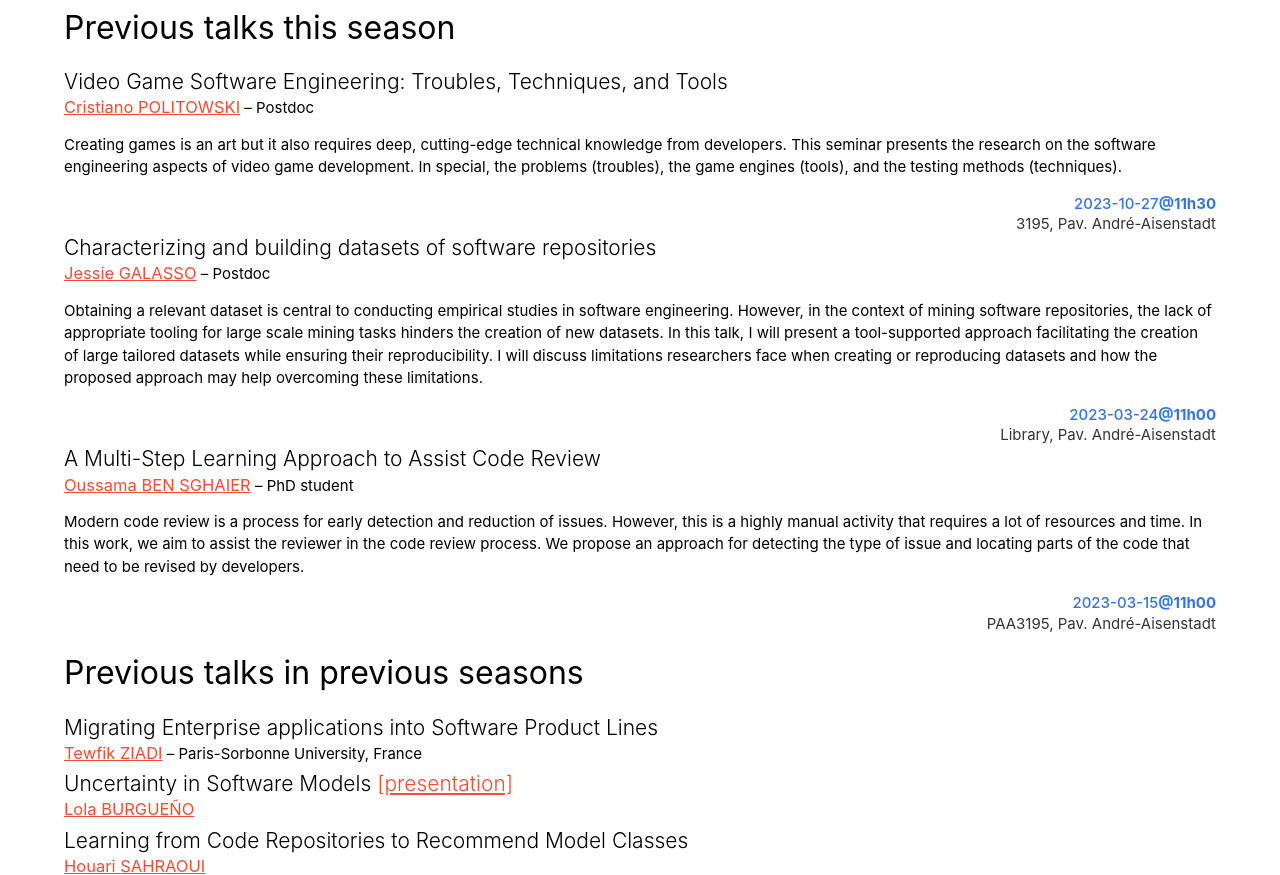
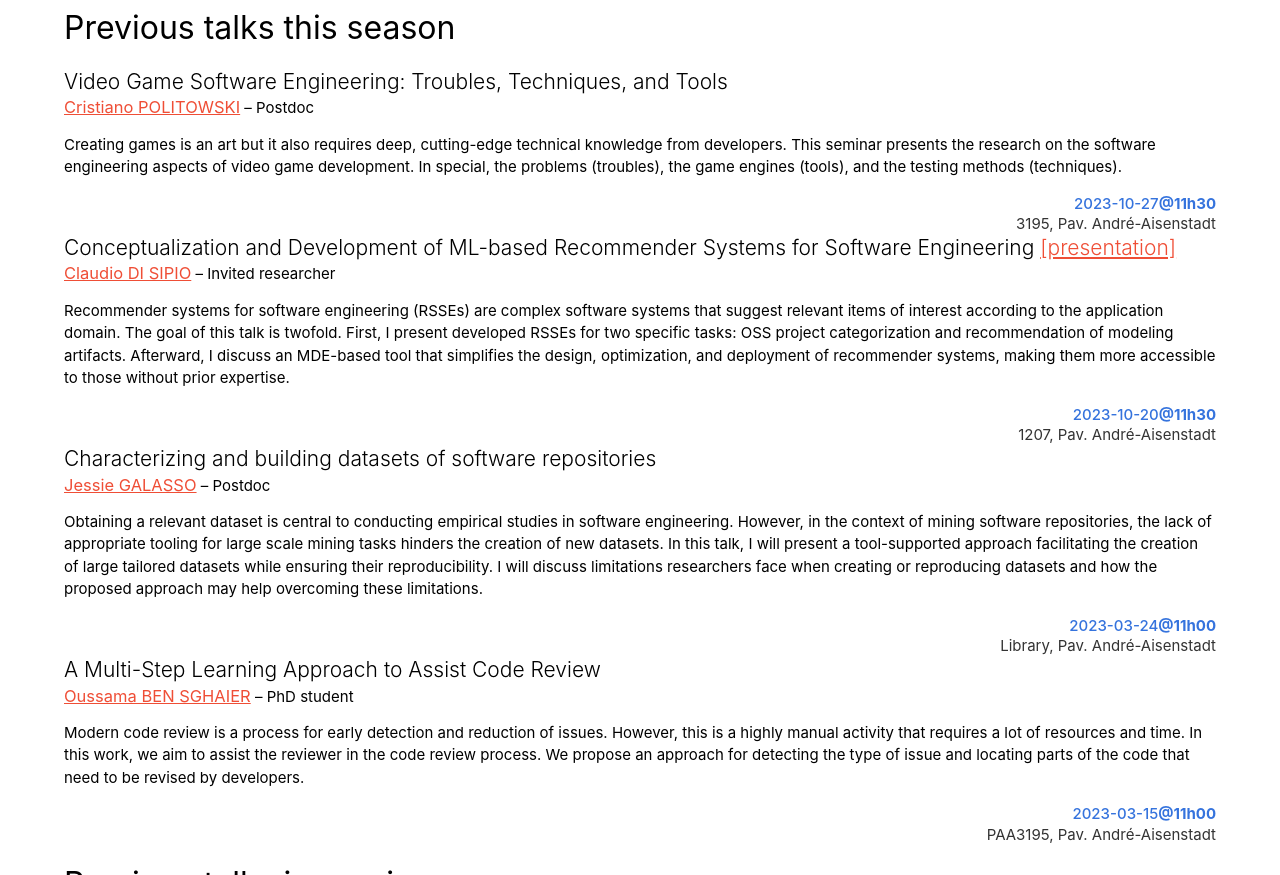
Before and after one commit to geodes-sms/geodes-sms.github.io, a Jekyll site: the page built from events/seminar.html, in a window 1280 px wide and 900 px high, scrolled down 716 px, cut to the strip 25-900 px from the top of the window. Built offline with Jekyll 4.4.1, drawn with Linux system fonts in a browser that asks for light colours.

Commit message:
claudio seminar presentation added

```diff
--- a/_data/events/seminars.yml
+++ b/_data/events/seminars.yml
@@ -49,6 +49,28 @@
       affiliation: Postdoc
       url: https://cpoli.live/
       photo: https://geodes.iro.umontreal.ca/images/people/cristiano.jpg
+  status: done
+
+- date: 2023-10-20
+  season: current
+  time: 11h30
+  location: 1207, Pav. André-Aisenstadt
+  title: Conceptualization and Development of ML-based Recommender Systems for Software Engineering
+  short_description: >
+    Recommender systems for software engineering (RSSEs) are complex software systems that suggest relevant items of interest according to the application domain.
+    The goal of this talk is twofold. First, I present developed RSSEs for two specific tasks: OSS project categorization and recommendation of modeling artifacts.
+    Afterward, I discuss an MDE-based tool that simplifies the design, optimization, and deployment of recommender systems, making them more accessible to those without prior expertise.
+  description: >
+    Recommender systems for software engineering (RSSEs) are complex software systems that suggest relevant items of interest according to the application domain, e.g., code snippets, Q&A posts, and third-party libraries.
+    The development of RSs encompasses the execution of different steps, including data preprocessing, choice of appropriate algorithms, and item delivery, to name a few.
+    Though RSs can alleviate the curse of information overload, existing approaches resemble black-box systems, where the end-user is not supposed to customize the overall process.
+    The goal of this talk is twofold. First, I present developed RSSEs for two specific tasks, i.e., OSS project categorization and recommendation of modeling artifacts. Afterward, I discuss an MDE-based tool that simplifies the design, optimization, and deployment of recommender systems, making them more accessible to those without prior expertise.
+  presenters:
+    - name: Claudio DI SIPIO
+      affiliation: Invited researcher
+      url: https://claudiodsi.github.io/
+      photo: https://geodes.iro.umontreal.ca/images/people/claudio.jpeg
+  material: 20231020-Claudio-RSSE.pdf
   status: done
 
 - date: 2023-03-24
--- a/events/seminar.html
+++ b/events/seminar.html
@@ -73,7 +73,7 @@ order: 45
                         <ul class="bare-list talk-presenters">
                             {% for presenter in seminar.presenters %}
                                 <li class="talk-presenter">
-                                    <a href="{{presenter.url}}" class="link talk-presenter-name">{{presenter.name}}</a>
+                                    <a href="{{presenter.url}}" class="link talk-presenter-name" target="_blank">{{presenter.name}}</a>
                                     {% if presenter.affiliation %}&ndash; {{presenter.affiliation}}{% endif %}
                                 </li>
                             {% endfor %}
@@ -128,7 +128,7 @@ order: 45
                     <ul class="bare-list talk-presenters">
                         {% for presenter in seminar.presenters %}
                             <li class="talk-presenter">
-                                <a href="{{presenter.url}}" class="talk-presenter-name">{{presenter.name}}</a>
+                                <a href="{{presenter.url}}" class="talk-presenter-name" target="_blank">{{presenter.name}}</a>
                                 {% if presenter.affiliation %}&ndash; {{presenter.affiliation}}{% endif %}
                             </li>
                         {% endfor %}
```
Also changed, not shown: 1 other file.
